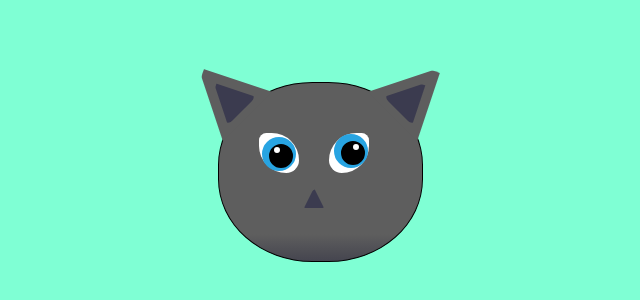
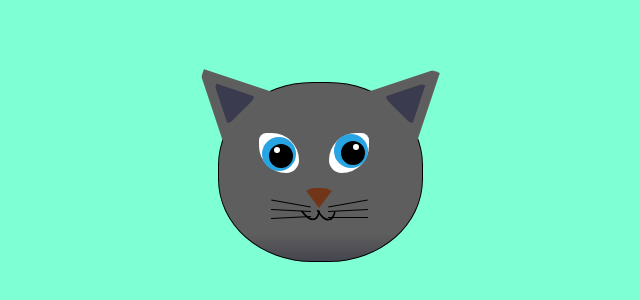
Before and after one commit to Axel-Ahlander/cat-design, a plain HTML site: page index.html in a window 1280 px wide. Shown: the part 228-528 px from the top of the page, without its empty margins (320-960 px from the left). Drawn offline with Linux system fonts and the light colour scheme.

Commit message:
cute cat done

```diff
--- a/index.html
+++ b/index.html
@@ -34,9 +34,29 @@
         </div>
 
         <div class = "nose">
-            <div class="inner-nose">
+        </div>
+
+        <div class="cat-mouth div">
+            <div class="cat-mouth-line-left">
+
+            </div>
+            <div class="cat-mouth-line-right">
+
             </div>
         </div>
+
+        <div class="cat-whiskers">
+            <div class="cat-whiskers-left">
+              <div class="cat-whisker-left-top"></div>
+              <div class="cat-whisker-left-middle"></div>
+              <div class="cat-whisker-left-bottom"></div>
+            </div>
+            <div class="cat-whiskers-right">
+              <div class="cat-whisker-right-top"></div>
+              <div class="cat-whisker-right-middle"></div>
+              <div class="cat-whisker-right-bottom"></div>
+            </div>
+          </div>
     </div>
 
 </body>
--- a/styles.css
+++ b/styles.css
@@ -146,12 +146,88 @@ body {
     position: absolute;
     top: 105px;
     left: 85px;
-    border-top-left-radius: 90px;
-    border-top-right-radius: 10px;
-    border-bottom-left-radius: 40%;
-    border-bottom-right-radius: 40%;
-    border-left: 10px solid transparent;
-    border-right: 10px solid transparent;
-    border-bottom: 20px solid #3b3b4f;
+    border-top-left-radius: 320px; /* Increased for more curvature */
+    border-top-right-radius: 20px;
+    border-bottom-left-radius: 1000%;
+    border-bottom-right-radius: 1000%;
+    border-left: 15px solid transparent;
+    border-right: 15px solid transparent;
+    border-bottom: 20px solid #713618;
+    transform: rotate(180deg);
 
 }
+
+.cat-mouth div{
+    width: 30px;
+    height: 50px;
+    border: 2px solid #000;
+    border-radius: 190%/190px 150px 0 0;
+    border-color: black transparent transparent transparent;
+}
+
+.cat-mouth-line-left {
+    position: absolute;
+    top: 88px;
+    left: 74px;
+    transform: rotate(165deg);
+}
+
+.cat-mouth-line-right {
+    position: absolute;
+    top: 88px;
+    left: 91px;
+    transform: rotate(170deg);
+}
+
+.cat-whiskers-left div {
+    width: 40px;
+    height: 1px;
+    background-color: #000;
+  }
+
+  .cat-whiskers-right div {
+    width: 40px;
+    height: 1px;
+    background-color: #000;
+  }
+
+  .cat-whisker-left-top {
+    position: absolute;
+    top: 120px;
+    left: 52px;
+    transform: rotate(10deg);
+  }
+
+  .cat-whisker-left-middle {
+    position: absolute;
+    top: 127px;
+    left: 52px;
+    transform: rotate(3deg);
+  }
+
+  .cat-whisker-left-bottom {
+    position: absolute;
+    top: 134px;
+    left: 52px;
+    transform: rotate(-3deg);
+  }
+
+  .cat-whisker-right-top {
+    position: absolute;
+    top: 120px;
+    left: 109px;
+    transform: rotate(-10deg);
+  }
+
+  .cat-whisker-right-middle {
+    position: absolute;
+    top: 127px;
+    left: 109px;
+    transform: rotate(-3deg);
+  }
+
+  .cat-whisker-right-bottom {
+    position: absolute;
+    top: 134px;
+    left: 109px;
+  }
```
